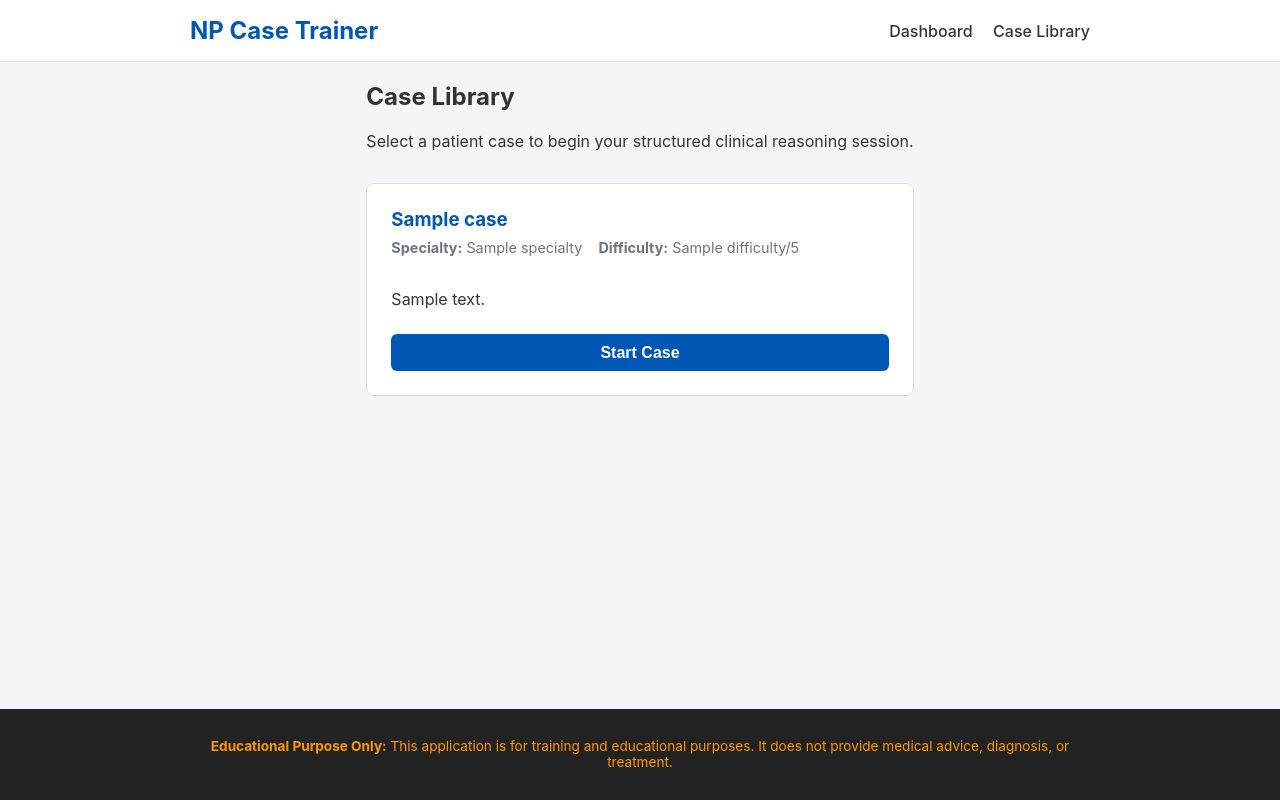
After one commit to durech11/np_case_trainer_web, a FastAPI app: template templates/cases/library.html in a window 1280 px wide. The commit adds this page. Run offline with FastAPI, Linux system fonts and the light colour scheme; the template is opened without the code that fills it: most values are stand-ins (such as "Sample title", 1, 10 or a date in 2020); some libraries are stand-ins or nearby versions.

Commit message:
started case library

```diff
--- a/app/main.py
+++ b/app/main.py
@@ -6,6 +6,8 @@ from pathlib import Path
 from app.core.database import init_db, get_session, engine
 from app.models.case_study import CaseStudy
 from app.services.case_importer import import_local_cases
+
+from app.routes import cases, session
 
 # BASE_DIR is now the project root (one level up from app/)
 BASE_DIR = Path(__file__).resolve().parent.parent
@@ -19,23 +21,26 @@ app = FastAPI(title="NP Case Trainer", description="Educational clinical reasoni
 app.mount("/static", StaticFiles(directory=BASE_DIR / "static"), name="static")
 templates = Jinja2Templates(directory=BASE_DIR / "templates")
 
+app.include_router(cases.router)
+app.include_router(session.router)
+
 @app.on_event("startup")
 def on_startup():
     init_db()
     # Import local cases on startup
-    with Session(engine) as session:
-        import_local_cases(session)
+    with Session(engine) as db_session:
+        import_local_cases(db_session)
 
 @app.get("/health")
 def health_check():
     return {"status": "ok", "app": "NP Case Trainer"}
 
 @app.get("/")
-def read_root(request: Request, session: Session = Depends(get_session)):
+def read_root(request: Request, db_session: Session = Depends(get_session)):
     # Test DB query to verify initialization works
-    cases = session.exec(select(CaseStudy)).all()
+    cases_list = db_session.exec(select(CaseStudy)).all()
     return templates.TemplateResponse(
         request=request,
         name="index.html",
-        context={"case_count": len(cases)}
+        context={"case_count": len(cases_list)}
     )
--- a/static/style.css
+++ b/static/style.css
@@ -104,6 +104,7 @@ footer {
     border: none;
     cursor: pointer;
     transition: opacity 0.2s;
+    font-size: 1rem;
 }
 
 .btn-secondary {
@@ -131,3 +132,49 @@ footer {
 .info-panel h3 {
     margin-top: 0;
 }
+
+/* Case Grid */
+.case-grid {
+    display: grid;
+    grid-template-columns: repeat(auto-fill, minmax(300px, 1fr));
+    gap: 1.5rem;
+    margin-top: 1rem;
+}
+
+.case-card {
+    background-color: var(--card-bg);
+    border: 1px solid var(--card-border);
+    border-radius: 8px;
+    padding: 1.5rem;
+    display: flex;
+    flex-direction: column;
+}
+
+.case-card h3 {
+    margin-top: 0;
+    margin-bottom: 0.5rem;
+    color: var(--primary-color);
+}
+
+.case-card .meta {
+    font-size: 0.9rem;
+    color: var(--secondary-color);
+    margin-bottom: 1rem;
+    display: flex;
+    gap: 1rem;
+}
+
+.case-card .summary {
+    flex-grow: 1;
+    margin-bottom: 1.5rem;
+    line-height: 1.4;
+}
+
+.empty-state {
+    text-align: center;
+    padding: 3rem;
+    background-color: var(--card-bg);
+    border: 1px solid var(--card-border);
+    border-radius: 8px;
+    color: var(--secondary-color);
+}
--- a/templates/base.html
+++ b/templates/base.html
@@ -4,17 +4,16 @@
     <meta charset="UTF-8">
     <meta name="viewport" content="width=device-width, initial-scale=1.0">
     <title>{% block title %}NP Case Trainer{% endblock %}</title>
-    <!-- HTMX for dynamic interactions without heavy frontend frameworks -->
     <script src="https://unpkg.com/htmx.org@1.9.10"></script>
     <link rel="stylesheet" href="/static/style.css">
 </head>
 <body>
     <header>
         <div class="container header-content">
-            <h1>NP Case Trainer</h1>
+            <h1><a href="/" style="text-decoration: none; color: var(--primary-color);">NP Case Trainer</a></h1>
             <nav>
                 <a href="/">Dashboard</a>
-                <span style="opacity: 0.5; margin-left: 1rem; cursor: not-allowed;" title="Coming soon">Case Library</span>
+                <a href="/cases">Case Library</a>
             </nav>
         </div>
     </header>
--- /dev/null
+++ b/templates/cases/library.html
@@ -0,0 +1,34 @@
+{% extends "base.html" %}
+
+{% block title %}Case Library - NP Case Trainer{% endblock %}
+
+{% block content %}
+<div class="library-header" style="margin-bottom: 2rem;">
+    <h2>Case Library</h2>
+    <p>Select a patient case to begin your structured clinical reasoning session.</p>
+</div>
+
+{% if cases %}
+<div class="case-grid">
+    {% for case in cases %}
+    <div class="case-card">
+        <h3>{{ case.title }}</h3>
+        <div class="meta">
+            <span><strong>Specialty:</strong> {{ case.specialty }}</span>
+            <span><strong>Difficulty:</strong> {{ case.difficulty }}/5</span>
+        </div>
+        <p class="summary">{{ case.summary }}</p>
+
+        <form action="/cases/{{ case.id }}/start" method="post" style="margin-top: auto;">
+            <button type="submit" class="btn" style="width: 100%;">Start Case</button>
+        </form>
+    </div>
+    {% endfor %}
+</div>
+{% else %}
+<div class="empty-state">
+    <h3>No Cases Found</h3>
+    <p>There are currently no case studies imported into the local database.</p>
+</div>
+{% endif %}
+{% endblock %}
--- a/templates/index.html
+++ b/templates/index.html
@@ -6,8 +6,8 @@
     <p>A structured case-based learning environment for clinical reasoning, assessment building, and documentation practice.</p>
 
     <div class="actions">
-        <span class="btn" style="opacity: 0.5; cursor: not-allowed;" title="Coming soon">View Case Library</span>
-        <span class="btn btn-secondary" style="opacity: 0.5; cursor: not-allowed;" title="Coming soon">Import New Case (JSON)</span>
+        <a href="/cases" class="btn">View Case Library</a>
+        <a href="/cases/import" class="btn btn-secondary" style="opacity: 0.5; cursor: not-allowed;" title="Coming soon">Import New Case (JSON)</a>
     </div>
 </section>
 
```
Also changed, not shown: app/routes/cases.py (added, +33 -0 lines), app/routes/session.py (added, +28 -0 lines), templates/session/player.html (added, +21 -0 lines).
